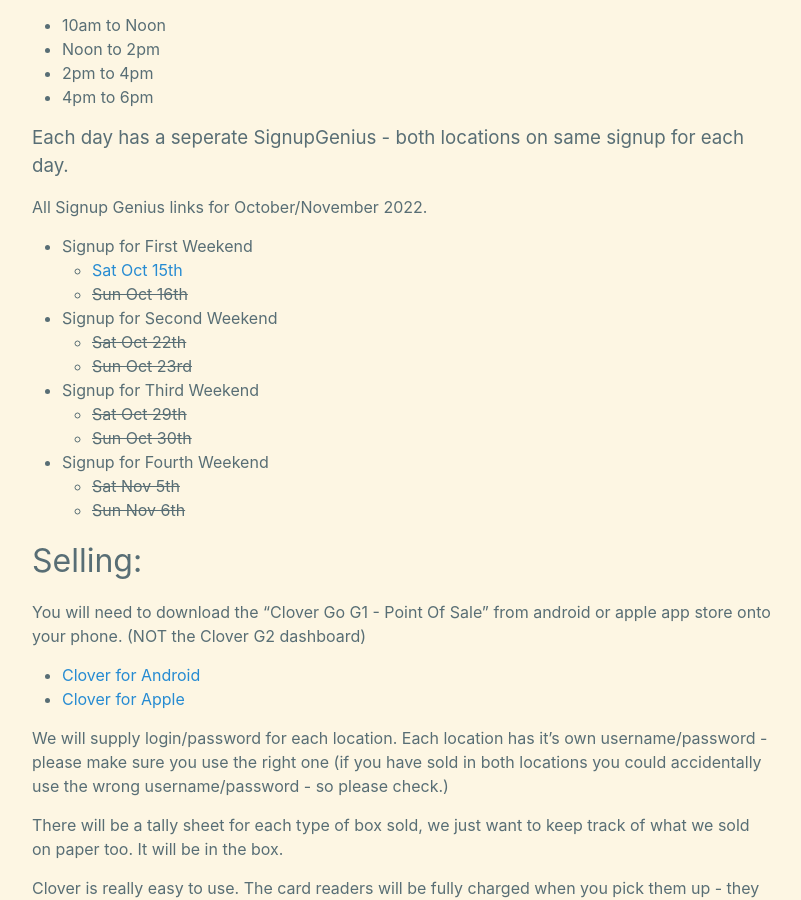
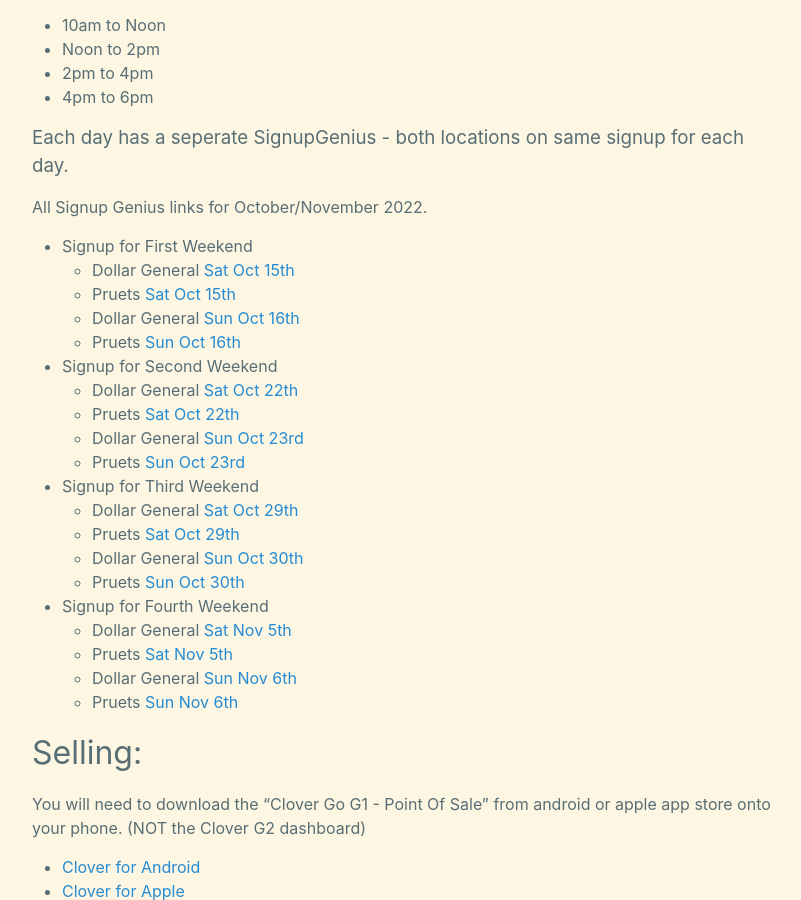
Before and after one commit to CodeJourneymen/scoutpiemaster, a Jekyll site: the page built from shownsell.md, in a window 1280 px wide and 900 px high, scrolled down 543 px. Shown: the whole window, without its empty margins (238-1039 px from the left). Built offline with Jekyll 4.4.1, drawn with Linux system fonts in a browser that asks for light colours.

Commit message:
added remaining 2022 links
Signed-off-by: Lee Walker <lee@codejourneymen.com>

```diff
--- a/shownsell.md
+++ b/shownsell.md
@@ -25,17 +25,25 @@
 
 All Signup Genius links for October/November 2022.
 - Signup for First Weekend
-  - [Sat Oct 15th](https://www.signupgenius.com/go/5080C4BAFAA29A2FA7-3116)
-  - <s>Sun Oct 16th</s>
+  - Dollar General [Sat Oct 15th](https://www.signupgenius.com/go/5080C4BAFAA29A2FA7-3116)
+  - Pruets [Sat Oct 15th](https://www.signupgenius.com/go/5080c4bafaa29a2fa7-31162)
+  - Dollar General [Sun Oct 16th](https://www.signupgenius.com/go/5080C4BAFAA29A2FA7-31164)
+  - Pruets [Sun Oct 16th](https://www.signupgenius.com/go/5080C4BAFAA29A2FA7-31163)
 - Signup for Second Weekend
-  - <s>Sat Oct 22th</s>
-  - <s>Sun Oct 23rd</s>
+  - Dollar General [Sat Oct 22th](https://www.signupgenius.com/go/5080C4BAFAA29A2FA7-31165)
+  - Pruets [Sat Oct 22th](https://www.signupgenius.com/go/5080C4BAFAA29A2FA7-31166)
+  - Dollar General [Sun Oct 23rd](https://www.signupgenius.com/go/5080C4BAFAA29A2FA7-31167)
+  - Pruets [Sun Oct 23rd](https://www.signupgenius.com/go/5080C4BAFAA29A2FA7-31168)
 - Signup for Third Weekend
-  - <s>Sat Oct 29th</s>
-  - <s>Sun Oct 30th</s>
+  - Dollar General [Sat Oct 29th](https://www.signupgenius.com/go/5080C4BAFAA29A2FA7-31169)
+  - Pruets [Sat Oct 29th](https://www.signupgenius.com/go/5080C4BAFAA29A2FA7-311610)
+  - Dollar General [Sun Oct 30th](https://www.signupgenius.com/go/5080C4BAFAA29A2FA7-311611)
+  - Pruets [Sun Oct 30th](https://www.signupgenius.com/go/5080C4BAFAA29A2FA7-311612)
 - Signup for Fourth Weekend
-  - <s>Sat Nov 5th</s>
-  - <s>Sun Nov 6th</s>
+  - Dollar General [Sat Nov 5th](https://www.signupgenius.com/go/5080C4BAFAA29A2FA7-311613)
+  - Pruets [Sat Nov 5th](https://www.signupgenius.com/go/5080C4BAFAA29A2FA7-311614)
+  - Dollar General [Sun Nov 6th](https://www.signupgenius.com/go/5080C4BAFAA29A2FA7-311615)
+  - Pruets [Sun Nov 6th](https://www.signupgenius.com/go/5080C4BAFAA29A2FA7-31161)
 
 
 
```
